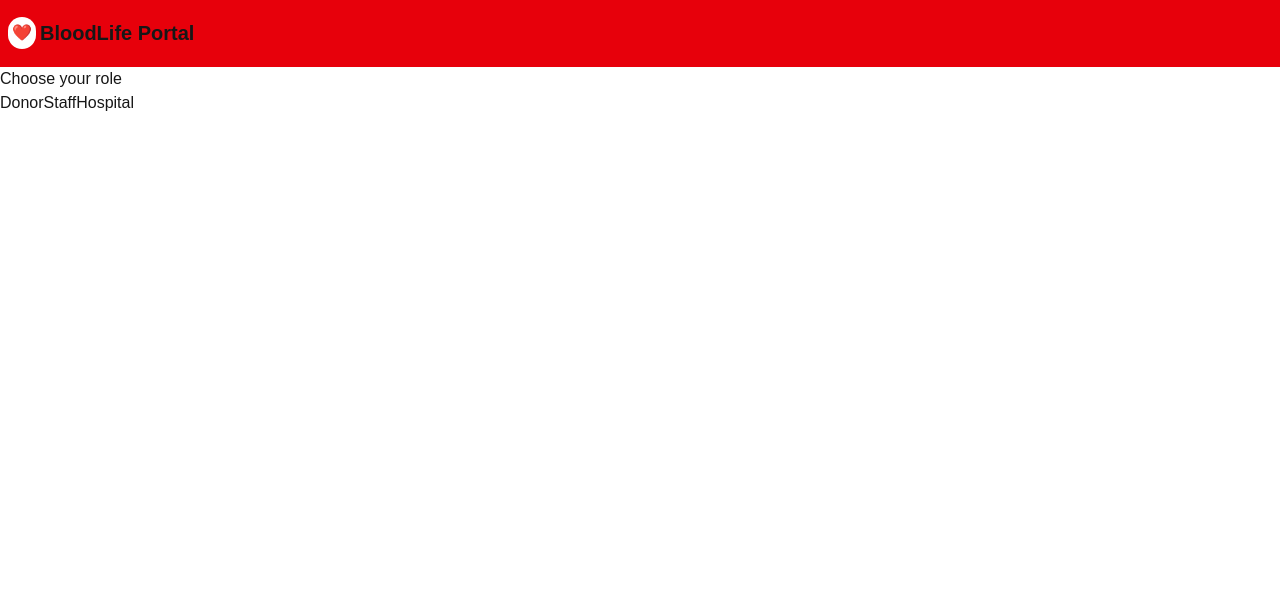
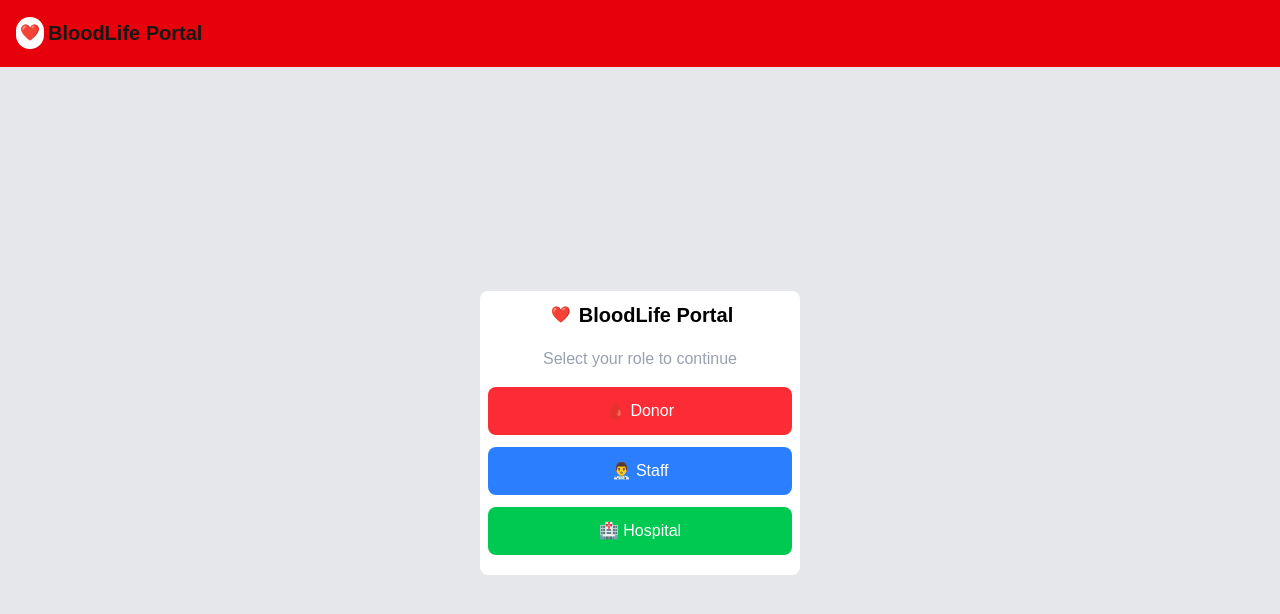
Before and after one commit to ManiyaNehal19/blood-donation-management, a Next.js app: page / in a window 1280 px wide. Shown: the top 614 px of the page. Built offline with nearby package versions, Linux system fonts and the light colour scheme.

Commit message:
first screen completed with router implemented

```diff
--- /dev/null
+++ b/src/app/hospital/(auth)/login/page.tsx
@@ -0,0 +1,9 @@
+import React from 'react'
+
+const page = () => {
+  return (
+    <div>Hospital login</div>
+  )
+}
+
+export default page
--- a/src/app/layout.tsx
+++ b/src/app/layout.tsx
@@ -27,14 +27,14 @@ export default function RootLayout({
       <body
         className={`${geistSans.variable} ${geistMono.variable} antialiased h-screen`}
       >
-      <nav className="w-full h-1/12 bg-red-600 flex justify-start items-center ">
+      <nav className="w-full h-1/12 bg-red-600 flex justify-start items-center p-2 ">
           <div className="flex items-center m-2">
           <h1 className="bg-white rounded-4xl p-1 mr-1">❤️</h1>
           <h1 className="font-bold text-xl">BloodLife Portal</h1>
           </div>
 
       </nav>
-      <main className="w-full h-11/12 bg-white">
+      <main className="w-full h-11/12 bg-white text-black">
       {children}
       </main>
 
--- a/src/app/page.tsx
+++ b/src/app/page.tsx
@@ -1,15 +1,25 @@
-import Image from "next/image";
-
+"use client"
+import { useRouter } from "next/navigation";
 export default function Home() {
+  const router = useRouter();
+  const handleClick = (routeName:string)=>{
+    router.push(`/${routeName}`);
+  }
   return (
-    <div>
-      <h1>Choose your role</h1>
-      <div>
-        <button>Donor</button>
-        <button>Staff</button>
-        <button>Hospital</button>
+    <div className="flex justify-center items-center w-full h-full bg-gray-200">
+    <div className="w-1/4  bg-white rounded-lg flex items-center flex-col  ">
+      <div className="flex items-center m-2">
+          <h1 className="bg-white rounded-4xl p-1 mr-1">❤️</h1>
+          <h1 className="font-bold text-xl">BloodLife Portal</h1>
+          </div>
+      <h1 className=" p-2 text-center text-gray-400  ">Select your role to continue</h1>
+      <div className=" w-full p-2 flex justify-center items-center flex-col  text-white ">
+        <button onClick={()=>handleClick("user/login")} className="bg-red-500 hover:bg-red-600 w-full p-3 rounded-lg mb-3 h-1/3 cursor-pointer">🩸 Donor</button>
+        <button onClick={()=>handleClick("staff/login")} className="bg-blue-500 hover:bg-blue-600 w-full p-3 rounded-lg mb-3 h-1/3 cursor-pointer">👨‍⚕️ Staff</button>
+        <button onClick={()=>handleClick("hospital/login")} className="bg-green-500 hover:bg-green-600 w-full p-3 rounded-lg mb-3 h-1/3 cursor-pointer">🏥 Hospital</button>
 
       </div>
     </div>
+</div>
   );
 }
--- /dev/null
+++ b/src/app/staff/(auth)/login/page.tsx
@@ -0,0 +1,9 @@
+import React from 'react'
+
+const page = () => {
+  return (
+    <div>Staff login</div>
+  )
+}
+
+export default page
--- /dev/null
+++ b/src/app/user/(auth)/login/page.tsx
@@ -0,0 +1,14 @@
+import Link from 'next/link'
+import React from 'react'
+
+const page = () => {
+  return (
+
+    <div>user login
+        <Link href={"/register"}/>
+    </div>
+
+  )
+}
+
+export default page
--- /dev/null
+++ b/src/app/user/(auth)/register/page.tsx
@@ -0,0 +1,11 @@
+import React from 'react'
+import Link from 'next/link'
+const page = () => {
+  return (
+     <div>user Register
+        <Link href={"/register"}/>
+    </div>
+  )
+}
+
+export default page
```
